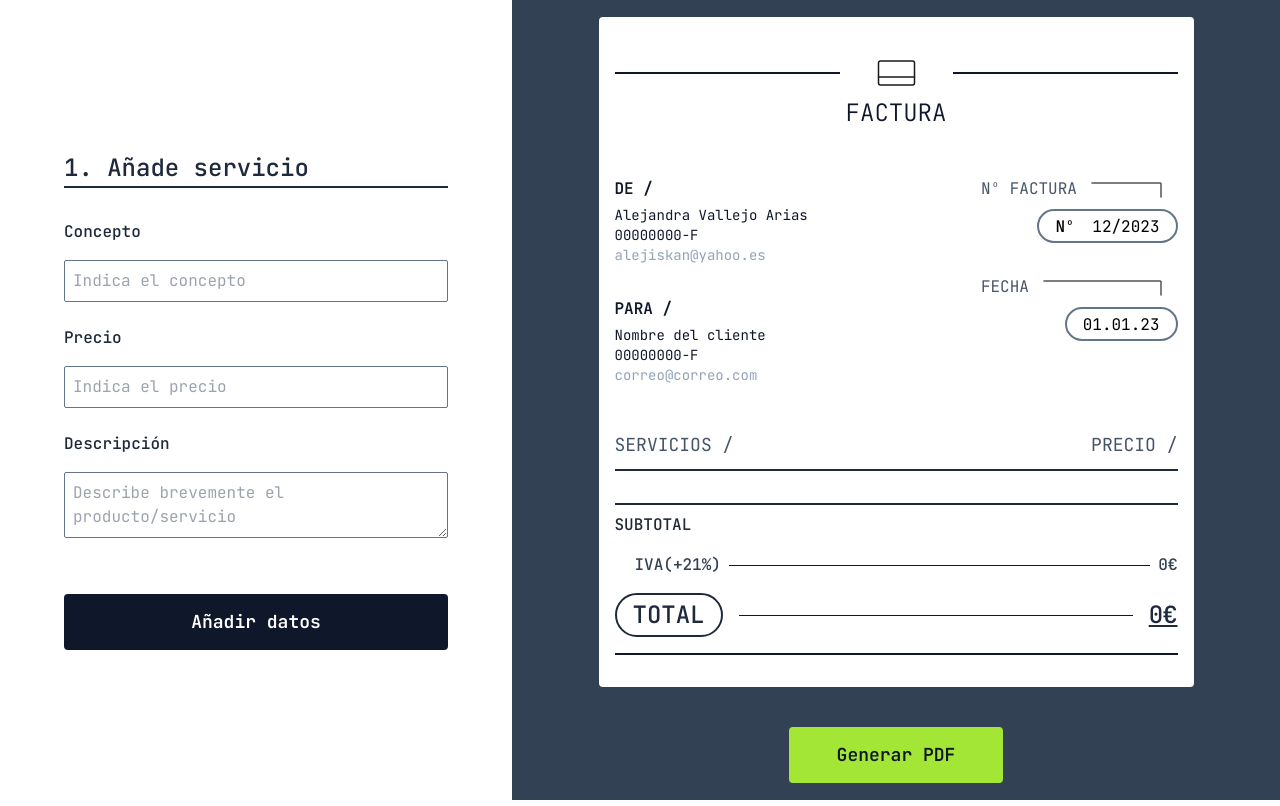
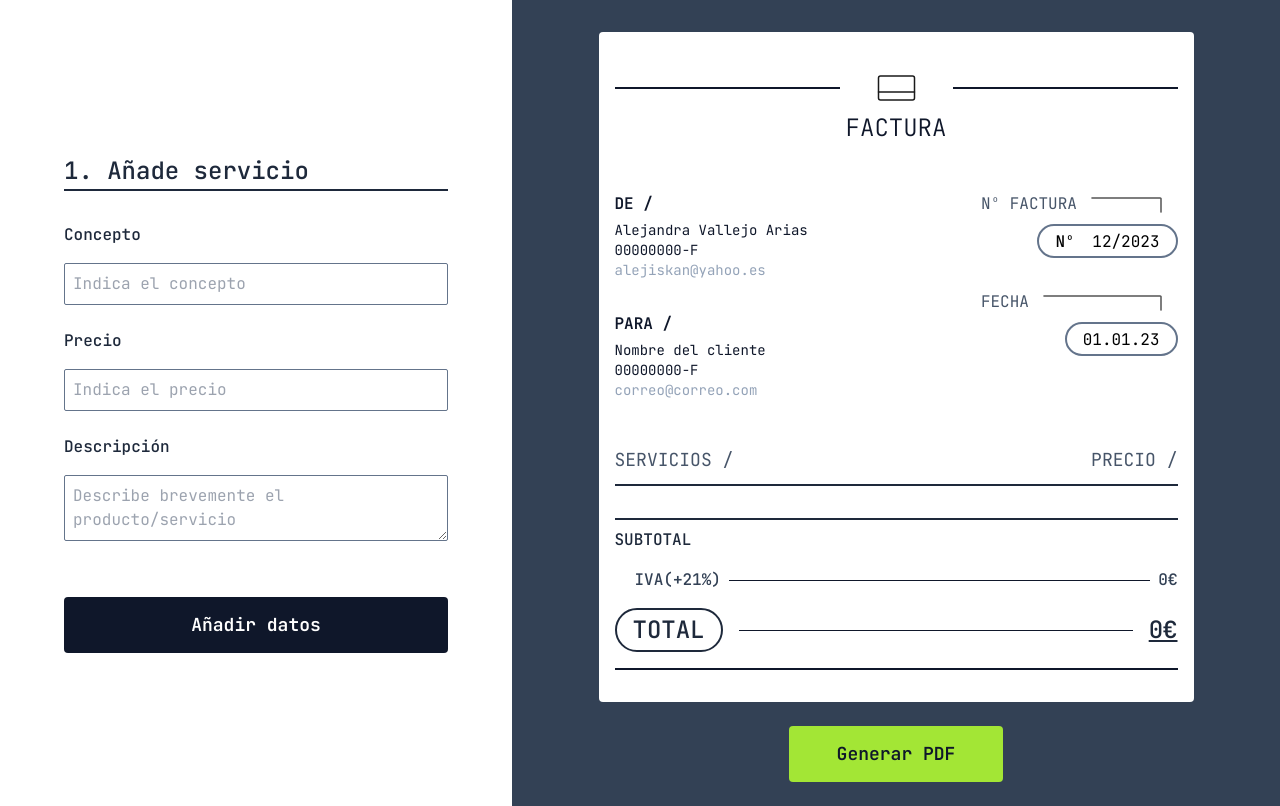
Before and after one commit to robemadz/generador-de-facturas, a website: page index.html in a window 1280 px wide. Drawn offline with Linux system fonts and the light colour scheme.

Commit message:
arreglos maquetación

```diff
--- a/index.html
+++ b/index.html
@@ -17,7 +17,9 @@
   <body>
     <main class="flex flex-col justify-between items-center xl:flex-row">
       <!--Formulario añadir servicio/producto -->
-      <section class="mx-8 w-full max-w-md">
+      <section
+        class="flex flex-col justify-center mx-8 w-full max-w-md xl:min-h-screen xl:h-full"
+      >
         <div class="py-10 px-8">
           <h2
             class="text-2xl font-medium leading-9 text-slate-800 border-b-2 border-b-slate-800"
@@ -76,12 +78,12 @@
       </section>
 
       <section
-        class="w-full h-screen flex flex-col justify-center items-center bg-slate-700"
+        class="w-full h-full min-h-screen flex flex-col justify-center items-center px-4 bg-slate-700 md:px-0"
       >
         <!-- Plantilla factura -->
 
         <article
-          class="mx-auto py-8 px-4 w-full max-w-[595px] rounded bg-white"
+          class="mx-auto py-8 px-4 w-full max-w-[595px] mt-8 rounded bg-white"
           id="invoicePdf"
         >
           <!-- Título plantilla y logo -->
@@ -171,6 +173,7 @@
               </div>
             </div>
           </section>
+
           <!-- Sección con servicio/producto, descripción y precio -->
           <section>
             <!-- Título lista -->
@@ -242,7 +245,7 @@
         </article>
 
         <button
-          class="mt-10 py-4 px-12 font-semibold text-lg leading-6 bg-lime-400 text-slate-900 rounded shadow-none hover:shadow hover:shadow-slate-100 hover:bg-lime-300 hover:-translate-y-[4px] transition"
+          class="my-6 py-4 px-12 font-semibold text-lg leading-6 bg-lime-400 text-slate-900 rounded shadow-none hover:shadow hover:shadow-slate-100 hover:bg-lime-300 hover:-translate-y-[4px] transition"
           onclick="print()"
         >
           Generar PDF
```
Also changed, not shown: css/style.css.
